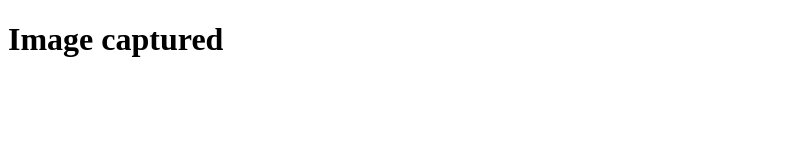
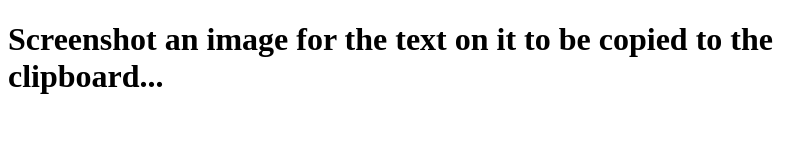
Before and after one commit to nachocodoner/snaptext, an Electron app: page index.html in a window 800 px wide. Drawn offline with Linux system fonts and the light colour scheme.

Commit message:
Improving messages on main screen and adding some authors info

```diff
--- a/index.html
+++ b/index.html
@@ -8,9 +8,8 @@
     <title>Snaptext</title>
   </head>
   <body>
-    <h1>Image captured</h1>
+    <h1>Screenshot an image for the text on it to be copied to the clipboard...</h1>
     <div id="preview-image"></div>
-
     <!-- You can also require other files to run in this process -->
     <script src="./renderer.js"></script>
   </body>
```
Also changed, not shown: package.json (+14 -3 lines), 1 other file.
